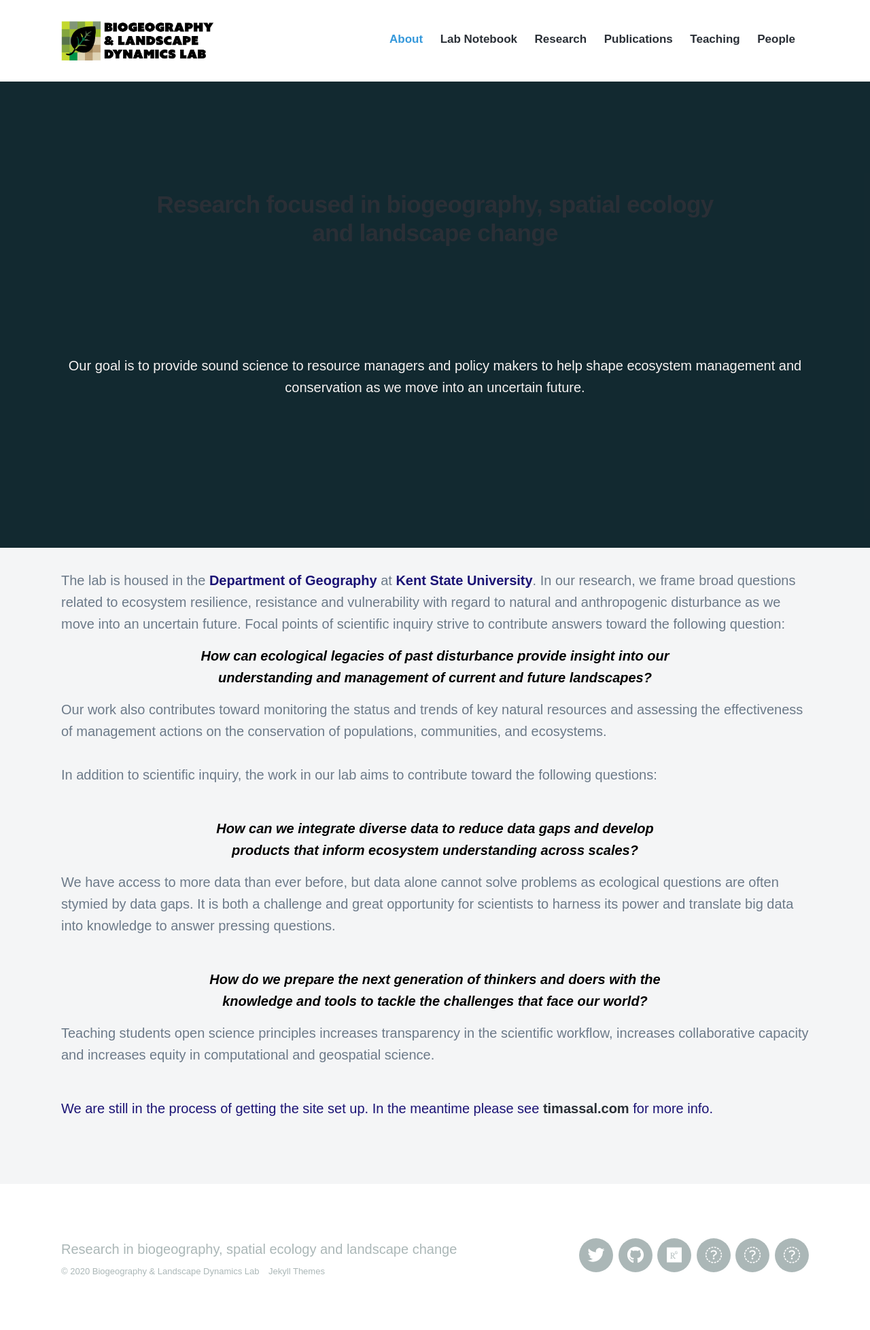
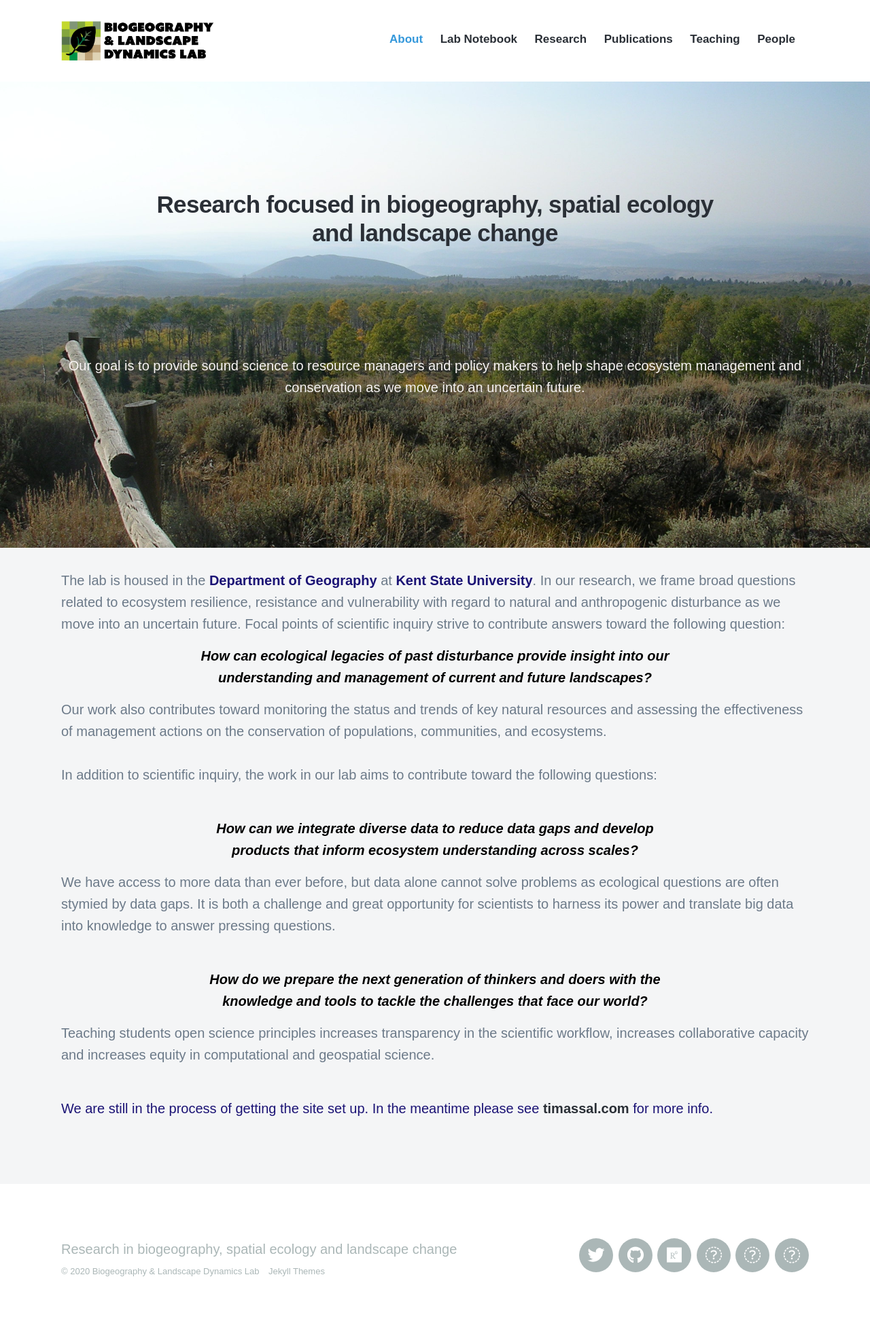
Before and after one commit to tjassal/tjassal.github.io, a Jekyll site: the page built from index.html, in a window 1280 px wide. Shown: the whole page at 68% size. Built offline with Jekyll 4.4.1, drawn with Linux system fonts in a browser that asks for light colours; nearby versions of some CDN libraries; some web fonts are replaced.

Commit message:
Update index.html

```diff
--- a/index.html
+++ b/index.html
@@ -8,8 +8,8 @@ featured_image: /images/banners/littlemtn-fence.jpg
 
 <section class="hero">
 
-	<div class="hero__image": url({{ page.featured_image | relative_url }})">
-		<div class="hero__overlay"></div>
+	<div class="hero__image" style="background-image: url({{ page.featured_image | relative_url }})">
+
 
 	</div>
 
```
